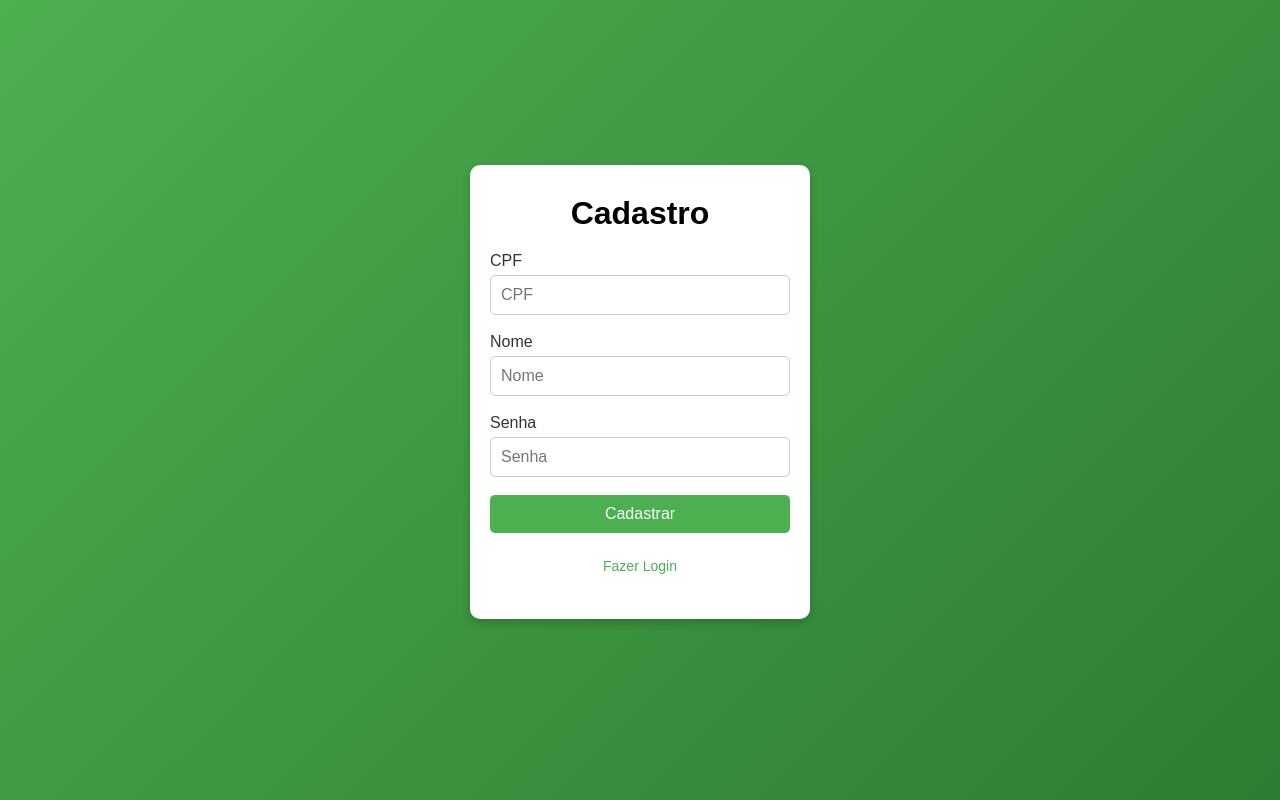
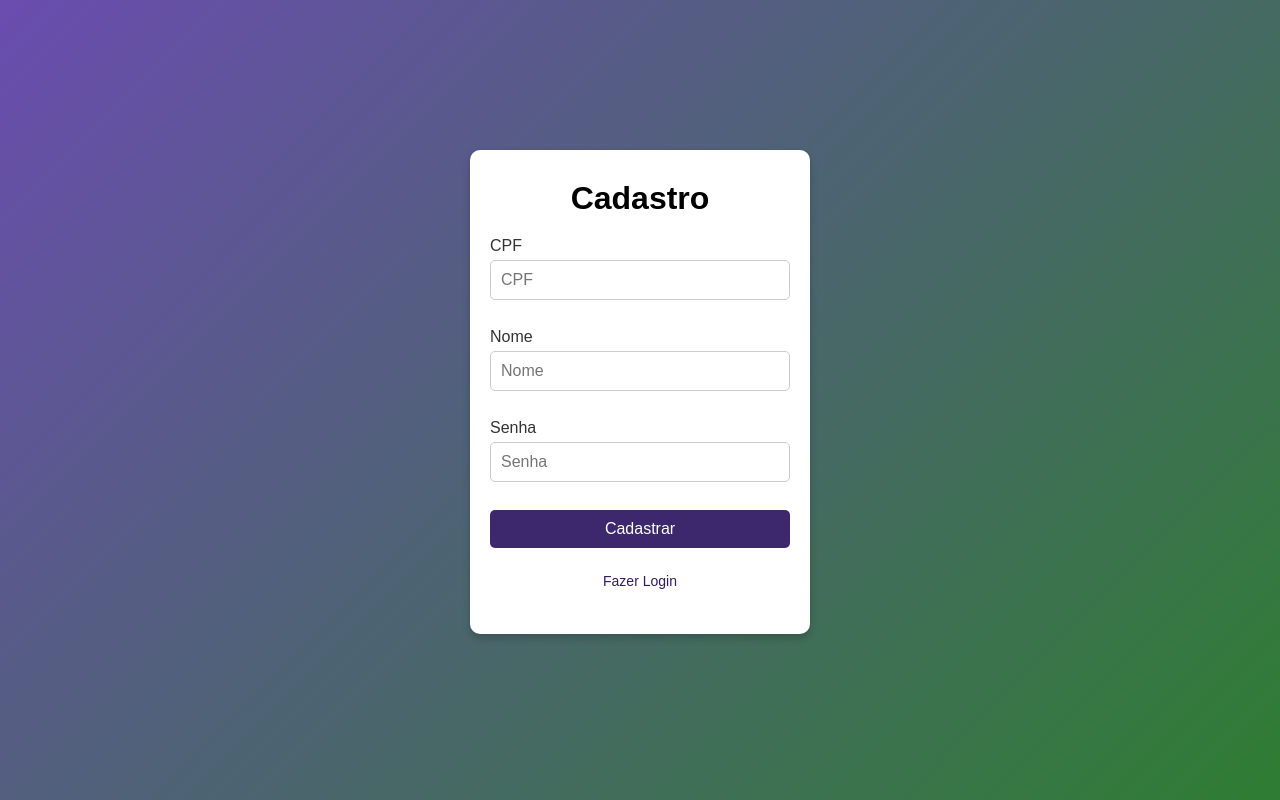
Before and after one commit to daviolvr/bd, a Django app: page /biblioteca/cadastro/ in a window 1280 px wide. Run offline with Django 4.2, Linux system fonts and the light colour scheme.

Commit message:
corrigindo erro de cpf

```diff
--- a/biblioteca_app/models.py
+++ b/biblioteca_app/models.py
@@ -22,6 +22,8 @@ class Livro(models.Model):
     id_livro = models.AutoField(primary_key=True)
     autor = models.CharField(max_length=120, null=False)
     titulo = models.CharField(max_length=100, null=False)
+    # cad_por = models.ForeignKey(Admin, on_delete=)
+    # 1xN Admin-Livro
 
     def __str__(self):
         return f"{self.titulo}"
--- a/biblioteca_app/static/css/cadastro.css
+++ b/biblioteca_app/static/css/cadastro.css
@@ -5,7 +5,8 @@ body {
     display: flex;
     justify-content: center;
     align-items: center;
-    background: linear-gradient(135deg, #4caf50, #2e7d32);
+    background: linear-gradient(135deg, #6a4caf, #2e7d32);
+    /* colocar background-image de biblioteca */
     font-family: Arial, sans-serif;
 }
 
@@ -34,7 +35,7 @@ label {
 }
 
 #cpf, #senha, #nome {
-    margin-bottom: 0;
+    margin-bottom: 10px;
 }
 
 input[type="text"], input[type="password"], input[type="submit"], .login-button {
@@ -47,7 +48,7 @@ input[type="text"], input[type="password"], input[type="submit"], .login-button
 }
 
 input[type="submit"] {
-    background-color: #4caf50;
+    background-color: #3d276d;
     color: white;
     border: none;
     cursor: pointer;
@@ -56,7 +57,7 @@ input[type="submit"] {
 
 .login-button {
     background-color: transparent;
-    color: #4caf50;
+    color: #321d61;
     border: none;
     cursor: pointer;
     margin-bottom: 15px;
--- a/biblioteca_app/templates/biblioteca_app/cadastro.html
+++ b/biblioteca_app/templates/biblioteca_app/cadastro.html
@@ -27,7 +27,6 @@
 
         <input type="submit" value="Cadastrar">
 
-        <!-- botão de login dentro do mesmo formulário -->
         <button type="button" class="login-button" onclick="window.location.href='{% url 'login' %}'">Fazer Login</button>
 
         <!-- mensagem de erro -->
--- a/biblioteca_app/templates/biblioteca_app/login.html
+++ b/biblioteca_app/templates/biblioteca_app/login.html
@@ -46,7 +46,10 @@
             // pra esconder a mensagem após 3s
             setTimeout(() => {
                 messages.forEach(message => {
-                    message.style.display = 'none';
+                    message.style.opacity = '0';
+                    setTimeout(() => {
+                        message.style.display = 'none';
+                    }, 1000);
                 });
             }, 3000);
         }
--- a/biblioteca_app/views.py
+++ b/biblioteca_app/views.py
@@ -15,8 +15,11 @@ def cadastro(request):
             Cliente.objects.get(cpf=cpf)
             messages.error(request, 'Cliente já cadastrado.')
         except Cliente.DoesNotExist:
-            Cliente.objects.create(nome=nome, cpf=cpf, senha=senha)
-            messages.success(request, 'Cliente cadastrado com sucesso.')
+            if len(cpf) == 11:
+                Cliente.objects.create(nome=nome, cpf=cpf, senha=senha)
+                messages.success(request, 'Cliente cadastrado com sucesso.')
+            else:
+                messages.error(request, 'CPF deve ter 11 números.')
 
         return redirect('cadastro')
 
--- a/biblioteca_project/settings.py
+++ b/biblioteca_project/settings.py
@@ -79,7 +79,7 @@ DATABASES = {
         "ENGINE": "django.db.backends.postgresql",
         "NAME": "bibliotecadb",
         "USER": "postgres",
-        "PASSWORD": "bancodedados",
+        "PASSWORD": "password",
         "HOST": "localhost",
         "PORT": "5432",
     }
```
Also changed, not shown: biblioteca_app/static/css/login.css (+4 -3 lines).
